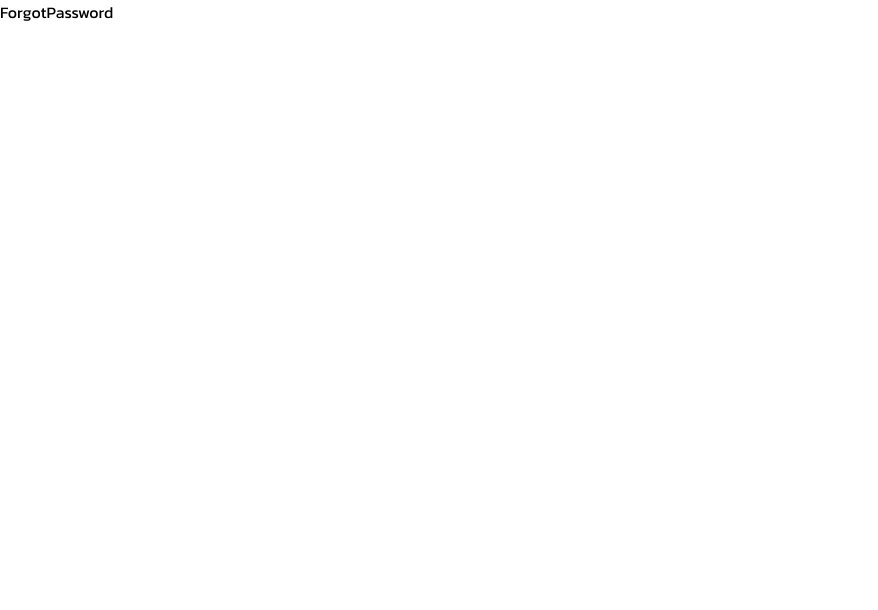
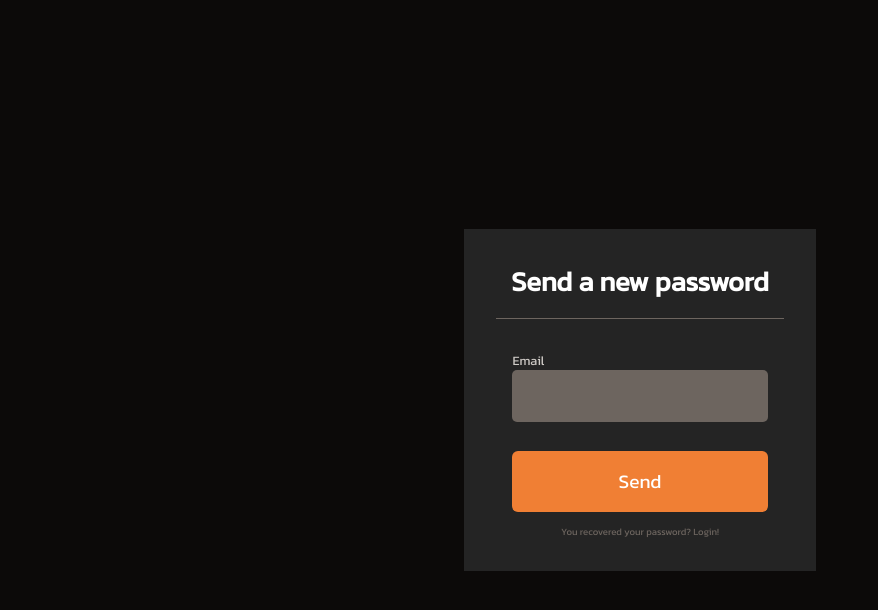
Before and after one commit to Animator55/Auth-design, a React (Vite) app: page / in a window 1280 px wide. Both pictures are taken after a click on the link "Forget password?". Shown: the top 610 px of the page, without its empty margins (0-878 px from the left). Built offline with nearby package versions, Linux system fonts and the light colour scheme; the HTML template or start-up script is replaced by a standard one.

Commit message:
added forgot

```diff
--- a/src/App.tsx
+++ b/src/App.tsx
@@ -15,6 +15,11 @@ export default function App() {
   const confirm = (email: string, password: string, name?: string) =>{
     console.log(email, password, name)
   }
+
+  const sendPassword = (email: string) =>{
+    console.log(email)
+  }
+
   const pages: pagesRouter = {
     "login": <>
       <Info/>
@@ -24,7 +29,7 @@ export default function App() {
       <Info/>
       <Register setPage={setPage} confirm={confirm}/>
     </>,
-    "forgot": <ForgotPassword/>
+    "forgot": <ForgotPassword setPage={setPage} sendPassword={sendPassword}/>
   }
 
   return pages[page]
--- a/src/assets/App.css
+++ b/src/assets/App.css
@@ -77,6 +77,7 @@ button:not(.disabled) {
 }
 .error-box:empty {
     border: none;
+    padding: 0;
 }
 
 .google-button {
@@ -144,7 +145,7 @@ button:not(.disabled) {
     transition: color 100ms;
 }
 .labeled-input input {
-    width: 87%;
+    width: -webkit-fill-available;
     background-color: var(--cgray);
     padding: 1rem 0.7rem;
     border-radius: 5px;
@@ -155,7 +156,7 @@ button:not(.disabled) {
 }
 .labeled-input .input-container {
     position: relative;
-    width: 93%;
+    width: 100%;
 }
 .labeled-input .input-container > button {
     position: absolute;
@@ -165,7 +166,7 @@ button:not(.disabled) {
     height: 2rem;
     color: var(--cwhite);
     top: 19%;
-    right: -1rem;
+    right: 2%;
 }
 
 .labeled-input .input-container > button.check > *:first-child,
@@ -248,7 +249,7 @@ button:not(.disabled) {
     height: 100%;
     background-color: var(--cblack);
     color: var(--cwhite);
-    padding: 2rem;
+    padding: 4rem;
 }
 
 /***/
@@ -310,3 +311,28 @@ button:not(.disabled) {
     opacity: 1;
     transition: opacity 300ms;
 }
+
+/**/
+
+.forgot-back {
+    background-color: var(--cblack);
+    width: 100%;
+    height: 100%;
+    display: flex;
+    align-items: center;
+    justify-content: center;
+}
+.forgot-div {
+    background-color: var(--cdarkgray);
+    padding: 2rem;
+    display: flex;
+    flex-direction: column;
+    align-items: stretch;
+}
+
+.forgot-div > h1 {
+    color: var(--cwhite);
+    margin: 0;
+    font-size: 1.7rem;
+    text-align: center;
+}
--- a/src/components/ForgotPassword.tsx
+++ b/src/components/ForgotPassword.tsx
@@ -1,9 +1,50 @@
 import React from 'react'
 
-type Props = {}
+type Props = {
+  sendPassword: Function
+  setPage: Function
+}
 
-export default function ForgotPassword({}: Props) {
+export default function ForgotPassword({sendPassword, setPage}: Props) {
+  const Form = React.useRef(null)
+  const [error, setError] = React.useState("")
+
+  const submit = (e: React.FormEvent<HTMLFormElement>)=>{
+    e.preventDefault()
+
+    if(!Form.current) return
+
+    if(Form.current[0].value === "") return setError("Complete the input")
+
+    let email = Form.current[0].value
+    let submit = Form.current[1] as HTMLButtonElement
+
+    submit.classList.add('loading-button')
+
+    setTimeout(()=>{
+        sendPassword(email)
+        submit.classList.remove('loading-button')
+    }, 1000)
+  }
+
   return (
-    <div>ForgotPassword</div>
+    <section className='forgot-back'>
+      <div className='forgot-div'>
+        <h1>Send a new password</h1>
+
+        <div className='divisor' data-text=""/>
+
+        <section className='error-box'>{error}</section>
+
+        <form className="form" ref={Form} onSubmit={submit} >
+          <div className='labeled-input'>
+              <label>Email</label>
+              <input name='email'/>
+          </div>
+          <button type='submit' data-text="Send"></button>
+          <button className='sec-button' type="button" onClick={()=>{setPage("login")}}>You recovered your password? Login!</button>
+        </form>
+      </div>
+    </section>
   )
 }
--- a/src/components/Login.tsx
+++ b/src/components/Login.tsx
@@ -62,10 +62,10 @@ export default function Login({setPage, confirm}: Props) {
                 <label>Password</label>
                 <a onClick={()=>{setPage("forgot")}}>Forget password?</a>
                 <div className='input-container'>
-                    <input name="password"/>
+                    <input name="password" type='password'/>
                     <button type='button' onClick={togglePassword}>
+                        <FontAwesomeIcon icon={faEyeSlash} />
                         <FontAwesomeIcon icon={faEye} />
-                        <FontAwesomeIcon icon={faEyeSlash} />
                     </button>
                 </div>
             </div>
--- a/src/components/Register.tsx
+++ b/src/components/Register.tsx
@@ -16,7 +16,7 @@ export default function Register({setPage, confirm}: Props) {
 
         if(!Form.current) return
 
-        if(Form.current[0].value === "" || Form.current[1].value === "") return setError("Complete all inputs")
+        if(Form.current[0].value === "" || Form.current[1].value === "" || Form.current[2].value === "") return setError("Complete all inputs")
 
         let [name, email, password] = [Form.current[0].value, Form.current[0].value, Form.current[2].value]
         let submit = Form.current[6] as HTMLButtonElement
@@ -65,10 +65,10 @@ export default function Register({setPage, confirm}: Props) {
             <div className='labeled-input'>
                 <label>Password</label>
                 <div className='input-container'>
-                    <input name="password"/>
+                    <input name="password" type='password'/>
                     <button type='button' onClick={togglePassword}>
+                        <FontAwesomeIcon icon={faEyeSlash} />
                         <FontAwesomeIcon icon={faEye} />
-                        <FontAwesomeIcon icon={faEyeSlash} />
                     </button>
                 </div>
             </div>
```
